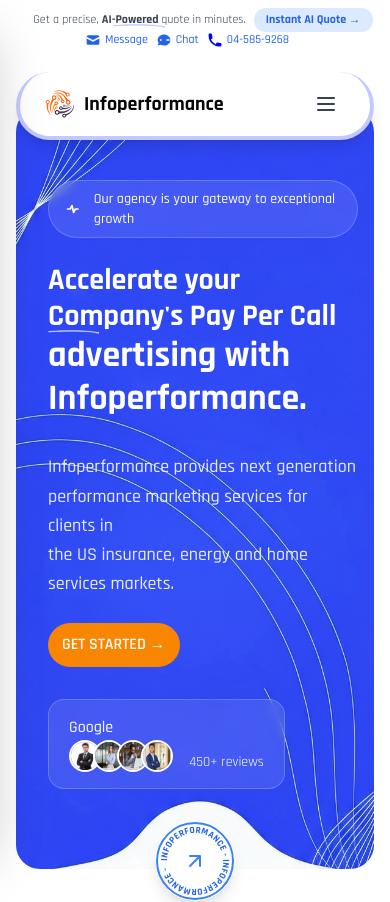
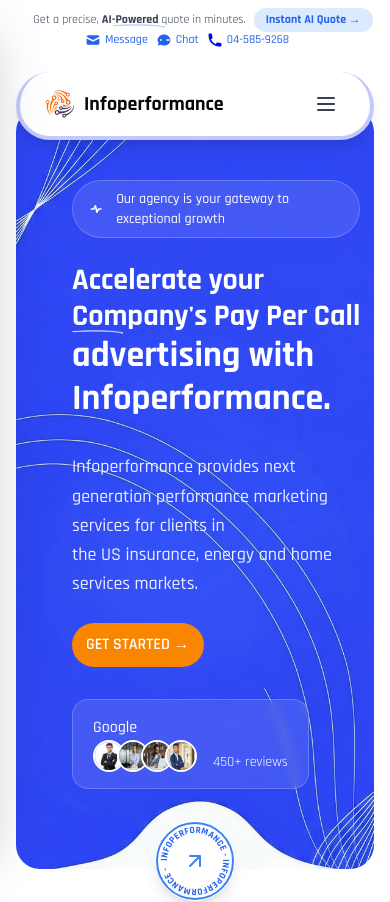
Before and after one commit to hassan4133/infoperformance-landing, a Next.js app: page / in a window 390 px wide. Shown: the top 902 px of the page. Built offline with nearby package versions, Linux system fonts and the light colour scheme.

Commit message:
fixed/text-alignment

```diff
--- a/src/components/hero-section.tsx
+++ b/src/components/hero-section.tsx
@@ -25,9 +25,15 @@
             }
           `}</style>
 
-          <div className="px-4 md:px-8 pt-16 pb-20 md:ml-10" style={{ backgroundColor: "rgba(59, 130, 246, 0.01)" }}>
-            <div className="flex justify-start pl-4 md:pl-9">
-              <div className="text-white max-w-4xl mt-8">
+          <div className="px-4 md:px-8 pt-16 pb-20" style={{ backgroundColor: "rgba(59, 130, 246, 0.01)" }}>
+            <div className="flex justify-start">
+              <div
+                className="text-white max-w-4xl mt-8"
+                style={{
+                  marginLeft: "clamp(16px, calc((100vw - 1050px) / 2 - 45px), calc((100vw - 1050px) / 2 - 64px))",
+                  paddingLeft: "24px"
+                }}
+              >
                 {/* Gateway Badge */}
                 <div className="mb-6 md:mt-2 -mt-6">
                   <div className="inline-flex items-center gap-2 bg-white/10 backdrop-blur-sm rounded-full px-4 py-2 border border-white/20">
```
